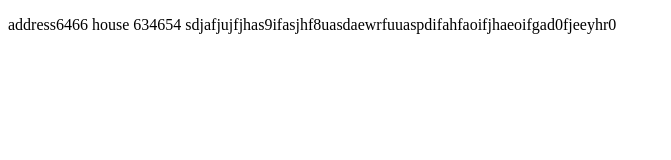
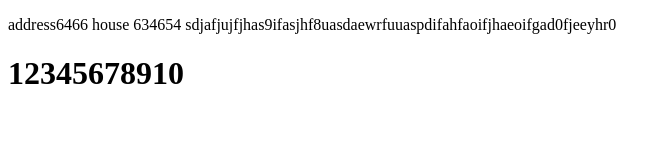
Before and after one commit to Robiul-2003/first-project, a plain HTML site: page index.html in a window 1280 px wide. Shown: the whole page, without its empty margins (0-671 px from the left). Drawn offline with Linux system fonts and the light colour scheme.

Commit message:
Update index.html

```diff
--- a/index.html
+++ b/index.html
@@ -7,5 +7,6 @@
 </head>
 <body>
 <p>address6466 house 634654 sdjafjujfjhas9ifasjhf8uasdaewrfuuaspdifahfaoifjhaeoifgad0fjeeyhr0</p>
+    <h1>12345678910</h1>
 </body>
 </html>
```
